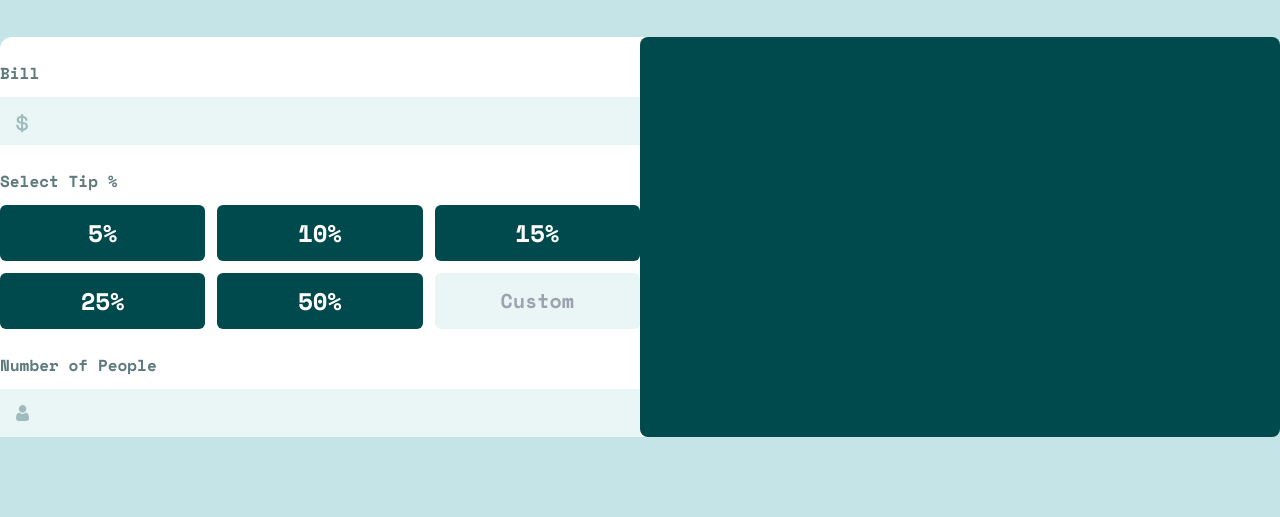
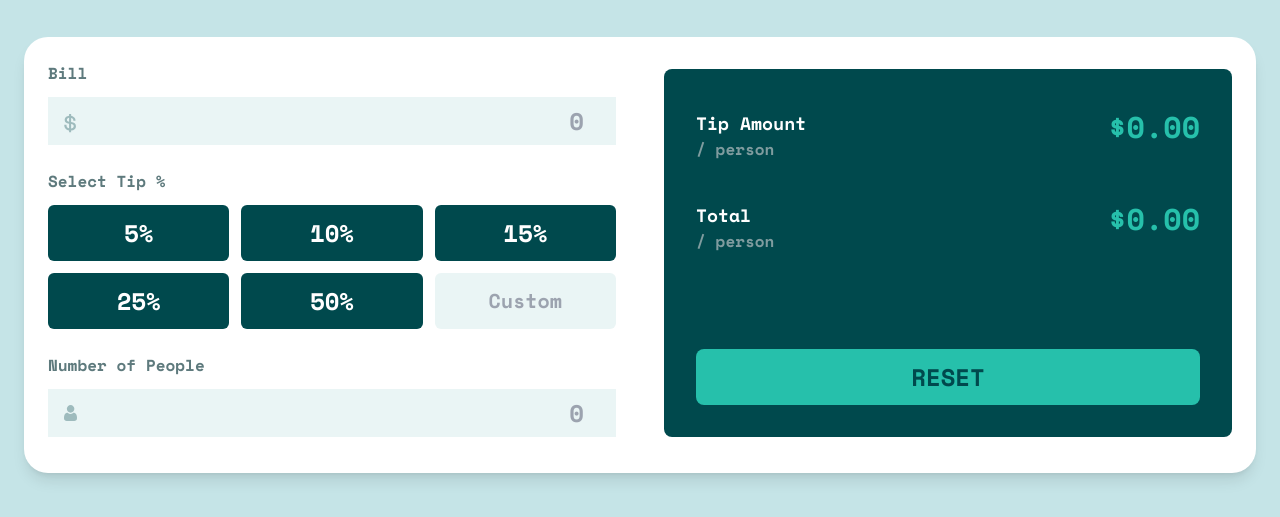
Before and after one commit to snehap02/tip-calculator, a website built with Vite: page index.html in a window 1280 px wide. Shown: the part 97-614 px from the top of the page. Built offline with nearby package versions, Linux system fonts and the light colour scheme.

Commit message:
fifth commit

```diff
--- a/index.html
+++ b/index.html
@@ -8,15 +8,15 @@
     <link rel="stylesheet" href="/style.css">
     <title>Tip Calculator</title>
 </head>
-<body class="bg-lightGrayCyan bg-no-repeat">
+<body class="bg-lightGrayCyan bg-no-repeat sm:px-6">
     <img src="/images/logo.svg" alt="" class="mx-auto mt-10">
-    <section class="whole-container bg-white grid grid-cols-1 md:grid md:grid-cols-2 mt-10 rounded-xl">
-        <div class="bill-section mx-auto" id="billSection">
+    <section class="whole-container bg-white grid grid-cols-1 md:grid md:grid-cols-2 mt-10 rounded-3xl shadow-lg">
+        <div class="bill-section mx-auto px-6" id="billSection">
             <form action="" class="bill flex flex-col" id="billSec">
                 <label for="price" class="font-onlyFont text-md font-semibold text-darkGrayishCyan mt-6">Bill</label>
                 <div class="flex px-4 bg-verylightGrayCyan p-2 mt-3">
                     <img src="/images/icon-dollar.svg" alt="" class="h-5 mt-2">
-                    <input type="text" id="price" class="w-full input-bill font-onlyFont text-right pr-4 outline-none bg-verylightGrayCyan text-2xl font-bold text-darkCyan" id="inputBill">
+                    <input type="text" id="price" class="w-full input-bill font-onlyFont text-right pr-4 outline-none bg-verylightGrayCyan text-2xl font-bold text-darkCyan" id="inputBill" placeholder="0">
                 </div>
             </form>
             <h1 class="font-onlyFont text-md font-semibold text-darkGrayishCyan mt-6">Select Tip %</h1>
@@ -32,13 +32,29 @@
                 <label for="price" class="font-onlyFont text-md font-semibold text-darkGrayishCyan">Number of People</label>
                 <div class="flex px-4 bg-verylightGrayCyan p-2 mt-3">
                     <img src="/images/icon-person.svg" alt="" class="h-4 mt-2">
-                    <input type="text" id="price" class="w-full input-bill font-onlyFont text-right pr-4 outline-none bg-verylightGrayCyan text-2xl font-bold text-darkCyan" id="inputBill">
+                    <input type="text" id="price" class="w-full input-bill font-onlyFont text-right pr-4 outline-none bg-verylightGrayCyan text-2xl font-bold text-darkCyan" id="inputBill" placeholder="0">
                 </div>
             </form>
         </div>
 
-        <div class="bg-darkCyan rounded-lg">
-
+        <div class="bg-darkCyan rounded-lg mt-8 pb-8 mb-9 mx-6">
+            <div class="flex justify-between py-10 px-8">
+                <div>
+                    <h1 class="text-white font-onlyFont text-lg font-semibold">Tip Amount</h1>
+                    <span class="text-grayishCyan text-md font-onlyFont font-semibold">/ person</span>
+                </div>
+                <h1 id="final-textOne" class="font-onlyFont text-primary font-semibold text-3xl">$0.00</h1>
+            </div>
+            <div class="flex justify-between px-8">
+                <div>
+                    <h1 class="text-white font-onlyFont text-lg font-semibold">Total</h1>
+                    <span class="text-grayishCyan text-md font-onlyFont font-semibold">/ person</span>
+                </div>
+                <h1 id="final-textTwo" class="font-onlyFont text-primary font-semibold text-3xl">$0.00</h1>
+            </div>
+            <div class="flex px-8">
+                <button class="btn1 uppercase text-center bg-primary mt-8 md:mt-24 w-full font-onlyFont text-2xl font-semibold text-darkCyan py-5 md:py-3 mx-auto rounded-lg" id="resetBtn">Reset</button>
+            </div>
         </div>
     </section>
 </body>
```
